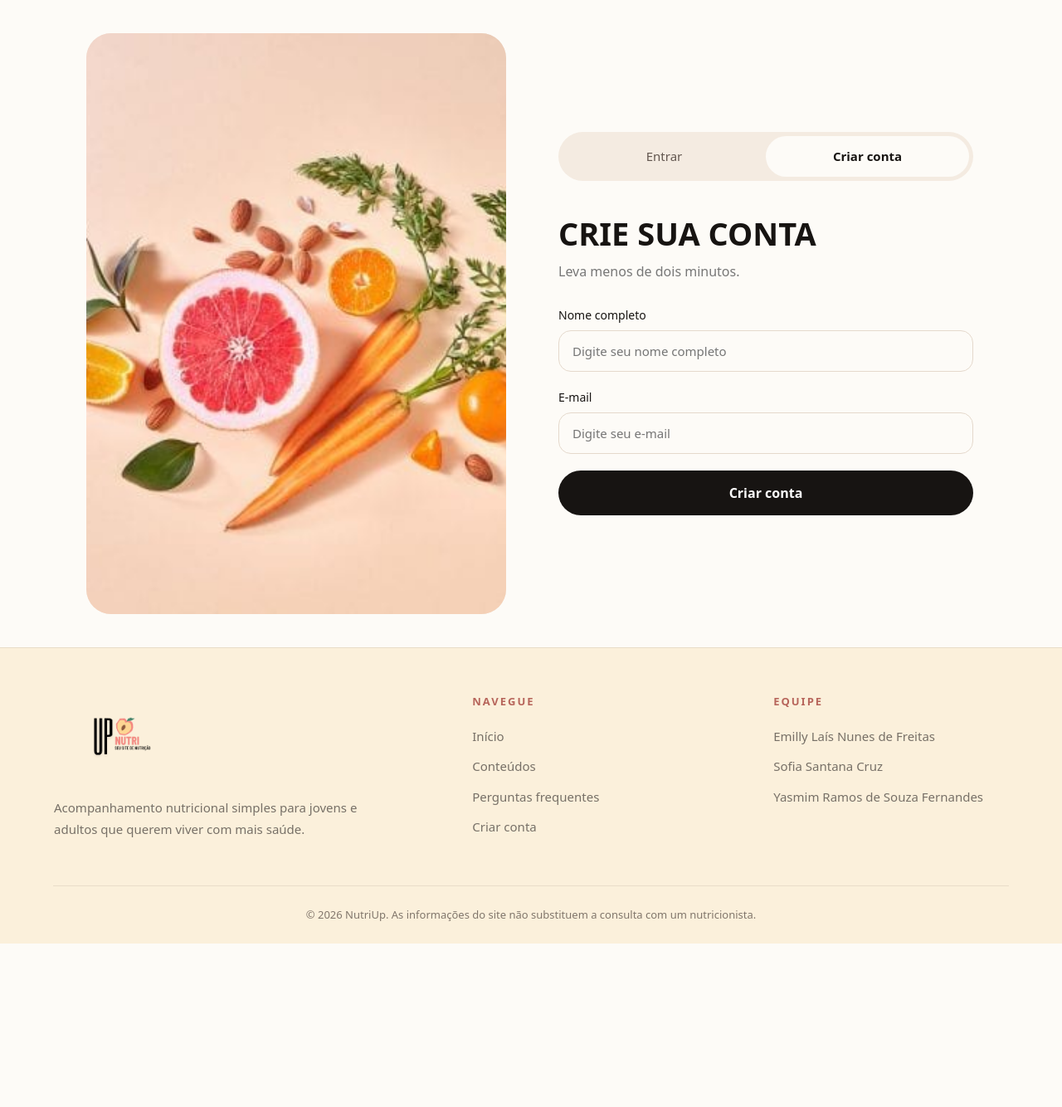
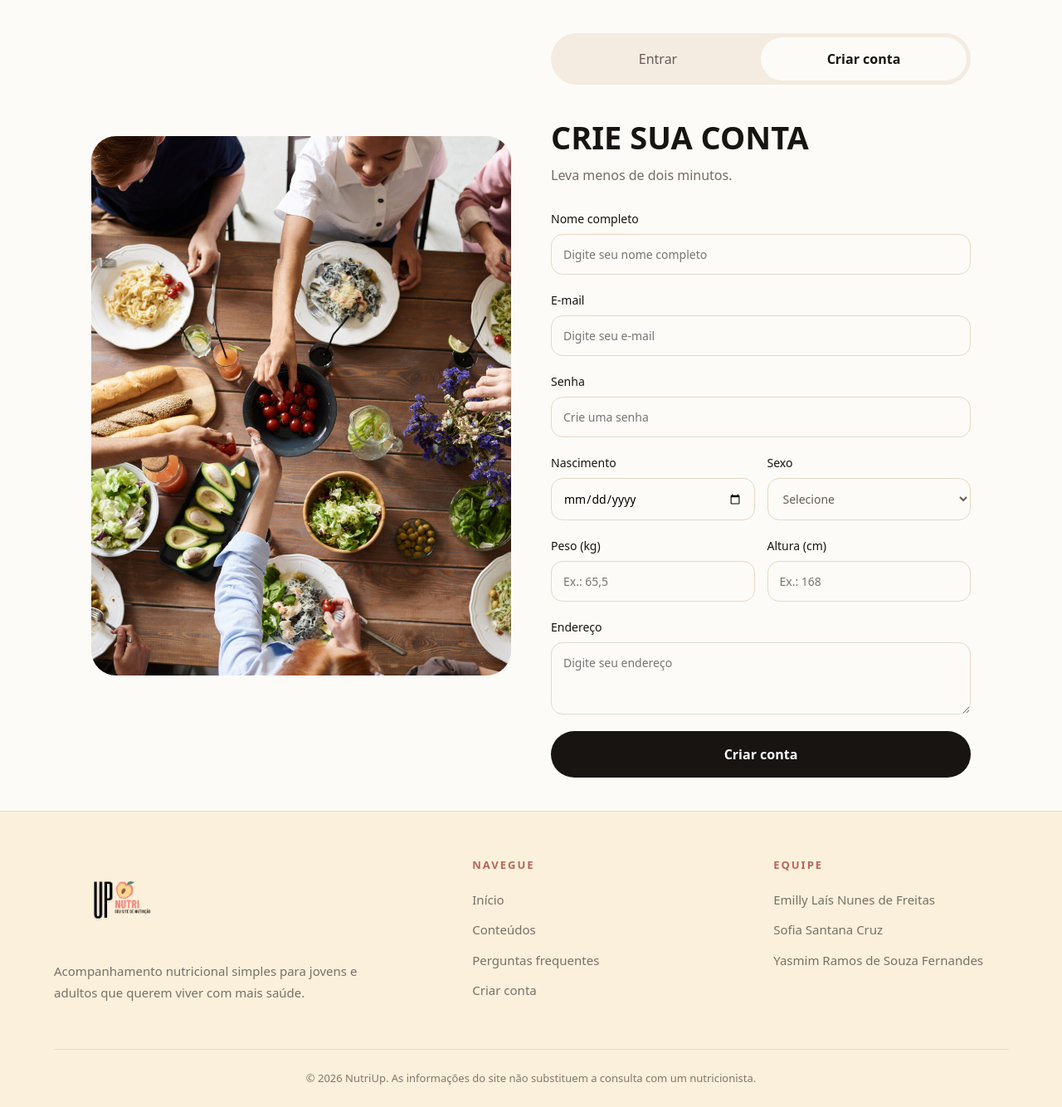
Before and after one commit to emillyy000/projeto_mvc2, a PHP site: page /user/create in a window 1280 px wide. Shown: the part 125-1459 px from the top of the page at 83% size. Before the commit the page ends 1262 px from the top, so only its background shows below. Run offline with PHP 8.4, Linux system fonts and the light colour scheme.

Commit message:
Página criar conta

```diff
--- a/app/Views/user/form.php
+++ b/app/Views/user/form.php
@@ -1,56 +1,130 @@
-<div class="cadastro-page">
 
-    <div class="cadastro-imagem">
-        <img src="<?= asset('img/alimentos.png') ?>" alt="Alimentos frescos">
+<div class="auth-page">
+
+    <div class="auth-image">
+        <img src="<?= asset('img/grupos.jpg') ?>" alt="Alimentos">
+
+
     </div>
 
-    <div class="cadastro-container">
+    <div class="auth-form-area">
 
-        <div class="cadastro-tabs">
-            <a href="<?= url('login') ?>" class="tab">Entrar</a>
-            <a href="<?= url('user/create') ?>" class="tab active">Criar conta</a>
+        <div class="auth-tabs">
+            <a href="<?= url('login') ?>" class="auth-tab">Entrar</a>
+            <a href="<?= url('user/create') ?>" class="auth-tab active">Criar conta</a>
         </div>
 
-        <div class="cadastro-titulo">
-            <h1>CRIE SUA CONTA</h1>
-            <p>Leva menos de dois minutos.</p>
-        </div>
+        <h1>CRIE SUA CONTA</h1>
+        <p class="auth-subtitle">Leva menos de dois minutos.</p>
 
-        <form method="post" action="<?= url('user/store') ?>" data-validate>
+        <form method="post" action="<?= url('user/store') ?>" class="auth-form" data-validate>
 
             <input type="hidden" name="csrf" value="<?= e($csrf) ?>">
 
-            <div class="campo-cadastro">
-                <label for="name">Nome completo</label>
+            <!-- Nome -->
+            <label>
+                Nome completo
                 <input
                     type="text"
-                    id="name"
                     name="name"
                     value="<?= e($old['name'] ?? '') ?>"
                     placeholder="Digite seu nome completo"
+                    required
                 >
-            </div>
+            </label>
 
             <?php if (isset($errors['name'])): ?>
                 <p class="erro"><?= e($errors['name']) ?></p>
             <?php endif; ?>
 
-            <div class="campo-cadastro">
-                <label for="email">E-mail</label>
+            <!-- E-mail -->
+            <label>
+                E-mail
                 <input
                     type="email"
-                    id="email"
                     name="email"
                     value="<?= e($old['email'] ?? '') ?>"
                     placeholder="Digite seu e-mail"
+                    required
                 >
-            </div>
+            </label>
 
             <?php if (isset($errors['email'])): ?>
                 <p class="erro"><?= e($errors['email']) ?></p>
             <?php endif; ?>
 
-            <button type="submit" class="btn-cadastro">
+            <!-- Senha -->
+            <label>
+                Senha
+                <input
+                    type="password"
+                    name="password"
+                    placeholder="Crie uma senha"
+                    required
+                >
+            </label>
+
+            <!-- Nascimento e Sexo -->
+            <div class="auth-fields-row">
+
+                <label>
+                    Nascimento
+                    <input
+                        type="date"
+                        name="birth_date"
+                        value="<?= e($old['birth_date'] ?? '') ?>"
+                    >
+                </label>
+
+                <label>
+                    Sexo
+                    <select name="sex">
+                        <option value="">Selecione</option>
+                        <option value="Feminino">Feminino</option>
+                        <option value="Masculino">Masculino</option>
+                        <option value="Outro">Outro</option>
+                        <option value="Prefiro não informar">Prefiro não informar</option>
+                    </select>
+                </label>
+
+            </div>
+
+            <!-- Peso e Altura -->
+            <div class="auth-fields-row">
+
+                <label>
+                    Peso (kg)
+                    <input
+                        type="number"
+                        name="weight"
+                        step="0.1"
+                        placeholder="Ex.: 65,5"
+                    >
+                </label>
+
+                <label>
+                    Altura (cm)
+                    <input
+                        type="number"
+                        name="height"
+                        step="1"
+                        placeholder="Ex.: 168"
+                    >
+                </label>
+
+            </div>
+
+            <!-- Endereço -->
+            <label>
+                Endereço
+                <textarea
+                    name="address"
+                    rows="3"
+                    placeholder="Digite seu endereço"
+                ></textarea>
+            </label>
+
+            <button type="submit" class="auth-submit">
                 Criar conta
             </button>
 
--- a/public/css/estilo.css
+++ b/public/css/estilo.css
@@ -1107,3 +1107,209 @@ body {
         font-size: 30px;
     }
 }
+
+/* ===== PAGINA CRIAR CONTA ===== */
+
+.auth-page {
+    max-width: 1100px;
+    margin: 40px auto;
+    padding: 0 20px;
+    display: grid;
+    grid-template-columns: 1fr 1fr;
+    gap: 48px;
+    align-items: center;
+}
+
+/* Imagem */
+
+.auth-image {
+    position: relative;
+    height: 650px;
+    border-radius: 30px;
+    overflow: hidden;
+    background-color: #F4E8DA;
+}
+
+.auth-image > img {
+    width: 100%;
+    height: 100%;
+    object-fit: cover;
+}
+
+/* Cartão sobre a imagem */
+
+.auth-image-card {
+    position: absolute;
+    bottom: 25px;
+    left: 25px;
+    right: 25px;
+    padding: 30px;
+    border-radius: 25px;
+    background: rgba(255, 250, 245, 0.95);
+}
+
+.auth-image-card h2 {
+    font-size: 35px;
+    margin-bottom: 10px;
+}
+
+.auth-image-card p {
+    color: #665C55;
+    line-height: 1.6;
+}
+
+/* Formulário */
+
+.auth-form-area {
+    width: 100%;
+}
+
+.auth-tabs {
+    display: flex;
+    background: #F4EBE1;
+    padding: 5px;
+    border-radius: 40px;
+    margin-bottom: 35px;
+}
+
+.auth-tab {
+    width: 50%;
+    padding: 14px;
+    text-align: center;
+    text-decoration: none;
+    color: #665C55;
+    border-radius: 40px;
+    transition: 0.3s;
+}
+
+.auth-tab.active {
+    background: #FDFBF7;
+    color: #171412;
+    font-weight: bold;
+}
+
+/* Título */
+
+.auth-form-area h1 {
+    font-size: 38px;
+    margin-bottom: 5px;
+    color: #171412;
+}
+
+.auth-subtitle {
+    color: #766B63;
+    margin-bottom: 30px;
+}
+
+/* Campos */
+
+.auth-form {
+    display: flex;
+    flex-direction: column;
+    gap: 20px;
+}
+
+.auth-form label {
+    display: flex;
+    flex-direction: column;
+    gap: 8px;
+    font-size: 14px;
+    color: #171412;
+}
+
+.auth-form input {
+    width: 100%;
+    padding: 14px;
+    border: 1px solid #E6D7C8;
+    border-radius: 14px;
+    background: transparent;
+    font-size: 14px;
+    outline: none;
+    box-sizing: border-box;
+}
+
+.auth-form input:focus {
+    border-color: #D98B85;
+}
+
+/* Botão */
+
+.auth-submit {
+    width: 100%;
+    padding: 17px;
+    border: none;
+    border-radius: 40px;
+    background: #171412;
+    color: white;
+    font-size: 16px;
+    font-weight: bold;
+    cursor: pointer;
+    transition: 0.3s;
+}
+
+.auth-submit:hover {
+    background: #B65F56;
+}
+
+/* Responsivo */
+
+@media (max-width: 800px) {
+    .auth-page {
+        grid-template-columns: 1fr;
+    }
+
+    .auth-image {
+        height: 350px;
+    }
+
+    .auth-form-area h1 {
+        font-size: 30px;
+    }
+}
+
+
+/* Campos em duas colunas */
+.auth-fields-row {
+    display: grid;
+    grid-template-columns: 1fr 1fr;
+    gap: 15px;
+}
+
+/* Select */
+.auth-form select {
+    width: 100%;
+    padding: 14px;
+    border: 1px solid #E6D7C8;
+    border-radius: 14px;
+    background: transparent;
+    font-size: 14px;
+    box-sizing: border-box;
+    color: #665C55;
+}
+
+/* Área de texto do endereço */
+.auth-form textarea {
+    width: 100%;
+    padding: 14px;
+    border: 1px solid #E6D7C8;
+    border-radius: 14px;
+    background: transparent;
+    font-size: 14px;
+    font-family: inherit;
+    resize: vertical;
+    box-sizing: border-box;
+}
+
+/* Foco dos campos */
+.auth-form select:focus,
+.auth-form textarea:focus {
+    outline: none;
+    border-color: #D98B85;
+}
+
+/* Ajuste para celular */
+@media (max-width: 500px) {
+    .auth-fields-row {
+        grid-template-columns: 1fr;
+    }
+}
```
Also changed, not shown: app/Views/user/login.php (added, +51 -0 lines), public/img/frutas.png (added), public/img/grupos.jpg (added).
